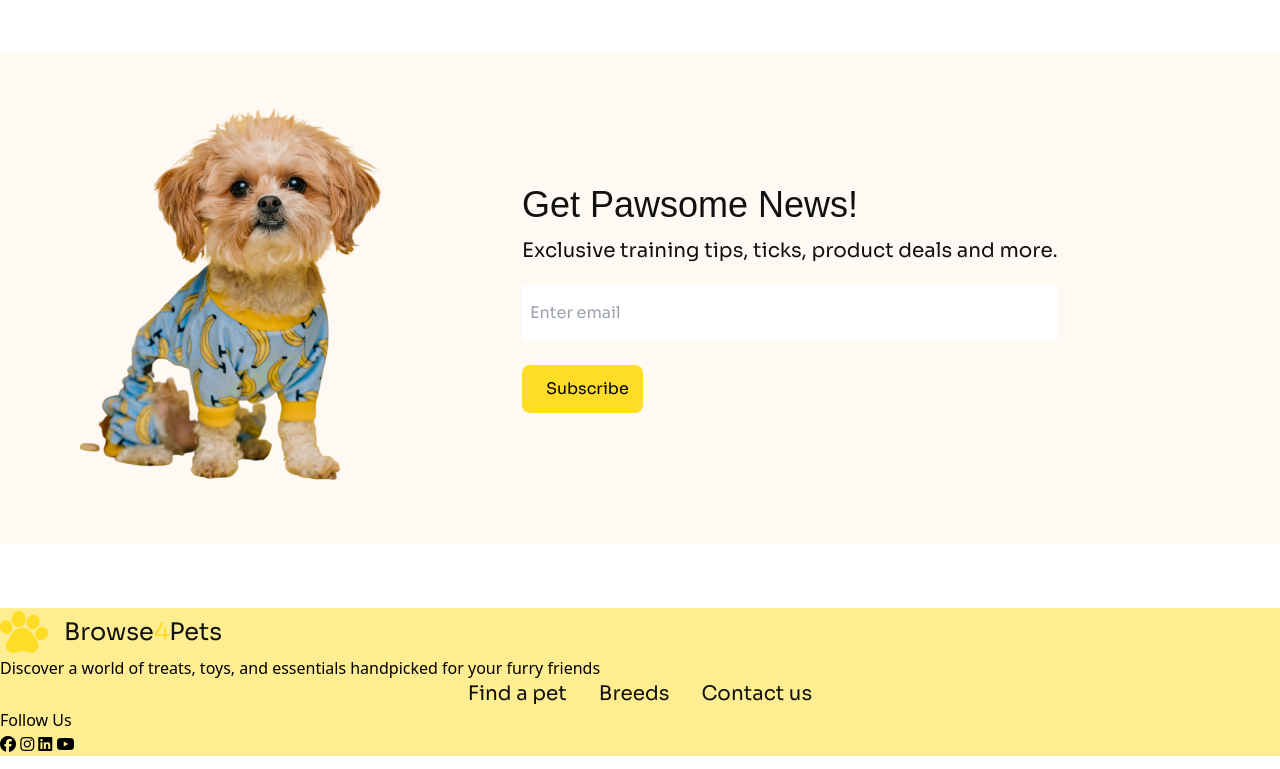
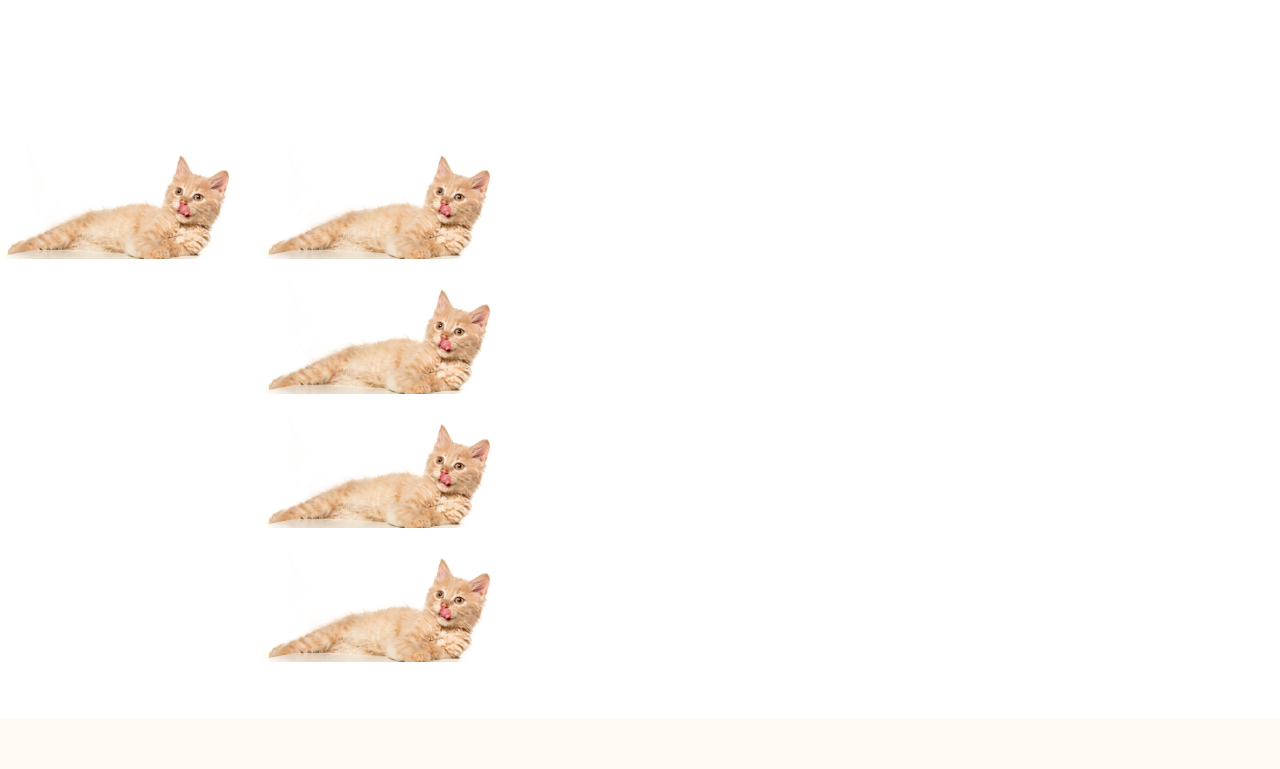
Before and after one commit to Ebadur-Rahman-Shohag/Assignment-03, a plain HTML site: page index.html in a window 1280 px wide. Shown: the part 2733-3502 px from the top of the page. Drawn offline with nearby package versions, Linux system fonts and the light colour scheme; a web font is replaced by a local one.

Commit message:
complete footer section

```diff
--- a/index.html
+++ b/index.html
@@ -465,8 +465,24 @@
           </div>
         </div>
       </section>
+
+      <!-- image gallery section -->
+       <section>
+        <!-- container -->
+         <div class="grid grid-cols-2 lg:grid-cols-5 gap-2 lg:gap-6 mt-14 lg:mt-32 px-7 lg:px-0">
+          <img src="./c1-assets/cat-big.png" alt="">
+          <div class="grid grid-col-2">
+            <img src="./c1-assets/cat-big.png" alt="">
+            <img src="./c1-assets/cat-big.png" alt="">
+            <img src="./c1-assets/cat-big.png" alt="">
+            <img src="./c1-assets/cat-big.png" alt="">
+          </div>
+
+         </div>
+       </section>
+
       <!-- News Section -->
-      <section class="w-full mt-14 px-7 lg:px-0 mb-16">
+      <section class="w-full mt-14 px-7 lg:px-0 relative z-20">
         <!-- container -->
         <div
           class="bg-[#FFF9F4] w-full lg:min-h-[491px] max-w-[1320px] mx-auto flex flex-col lg:flex-row justify-center lg:justify-start items-center text-center lg:text-left lg:space-x-28"
@@ -508,52 +524,56 @@
       </section>
     </main>
     <!-- footer section -->
-    <footer class="bg-[#FFDC2680] w-full">
+    <footer class="bg-[#FFDC2680] w-full flex flex-col justify-end z-10 -mt-72 py-16">
+      <!-- container -->
+       <div class="mt-[356px] px-7 lg:px-0 lg:max-w-[1320px] lg:ml-auto lg:mr-auto  lg:flex  lg:items-center space-x-96">
      <!-- left section -->
-      <div>
+     <div >
       <!-- logo container -->
       <div class="flex items-center space-x-4">
-          <img src="./c1-assets/logo-header.png" alt="navbar logo" />
+        <img src="./c1-assets/logo-footer.png" alt="navbar logo" />
         <h3
-            class="hidden lg:block font-sora font-normal text-[#111111] text-2xl"
+          class=" lg:block font-sora font-normal text-[#111111] text-2xl lg:text-[26px]"
         >
           Browse<span class="text-[#FFDC26]">4</span>Pets
         </h3>
       </div>
-        <p>
+      <p class="max-w-[354px] lg:max-w-[426px] font-sora font-normal text-base lg:text-xl text-[#111111] mt-5">
         Discover a world of treats, toys, and essentials handpicked for your
         furry friends
       </p>
     </div>
     <!-- middle section -->
-      <ul class="lg:flex justify-center items-center space-x-8">
+    <ul class="mt-9 lg:mt-0 lg:flex lg:flex-col space-y-5 ">
       <li>
-          <a class="font-sora font-normal text-xl text-[#111111]" href="#"
+        <a class="font-sora font-normal text-base lg:text-xl text-[#111111]" href="#"
           >Find a pet</a
         >
       </li>
       <li>
-          <a class="font-sora font-normal text-xl text-[#111111]" href="#"
+        <a class="font-sora font-normal text-base lg:text-xl text-[#111111]" href="#"
           >Breeds</a
         >
       </li>
       <li>
-          <a class="font-sora font-normal text-xl text-[#111111]" href="#"
+        <a class="font-sora font-normal text-base lg:text-xl text-[#111111]" href="#"
           >Contact us</a
         >
       </li>
     </ul>
     <!-- right section -->
-       <div>
-        <h5>Follow Us</h5>
+     <div class="mt-9 lg:mt-0">
+      <h5 class="font-sora font-normal text-base py-3">Follow Us</h5>
       <!-- icons container -->
-        <div>
-          <i class="fa-brands fa-facebook"></i>
+      <div class="space-x-7 lg:flex lg:items-end">
+        <i class="fa-brands fa-facebook "></i>
         <i class="fa-brands fa-instagram"></i>
         <i class="fa-brands fa-linkedin"></i>
         <i class="fa-brands fa-youtube"></i>
       </div>
      </div>
+       </div>
+
     </footer>
   </body>
 </html>
```
Lines whose indentation alone changed are shown as unchanged.
